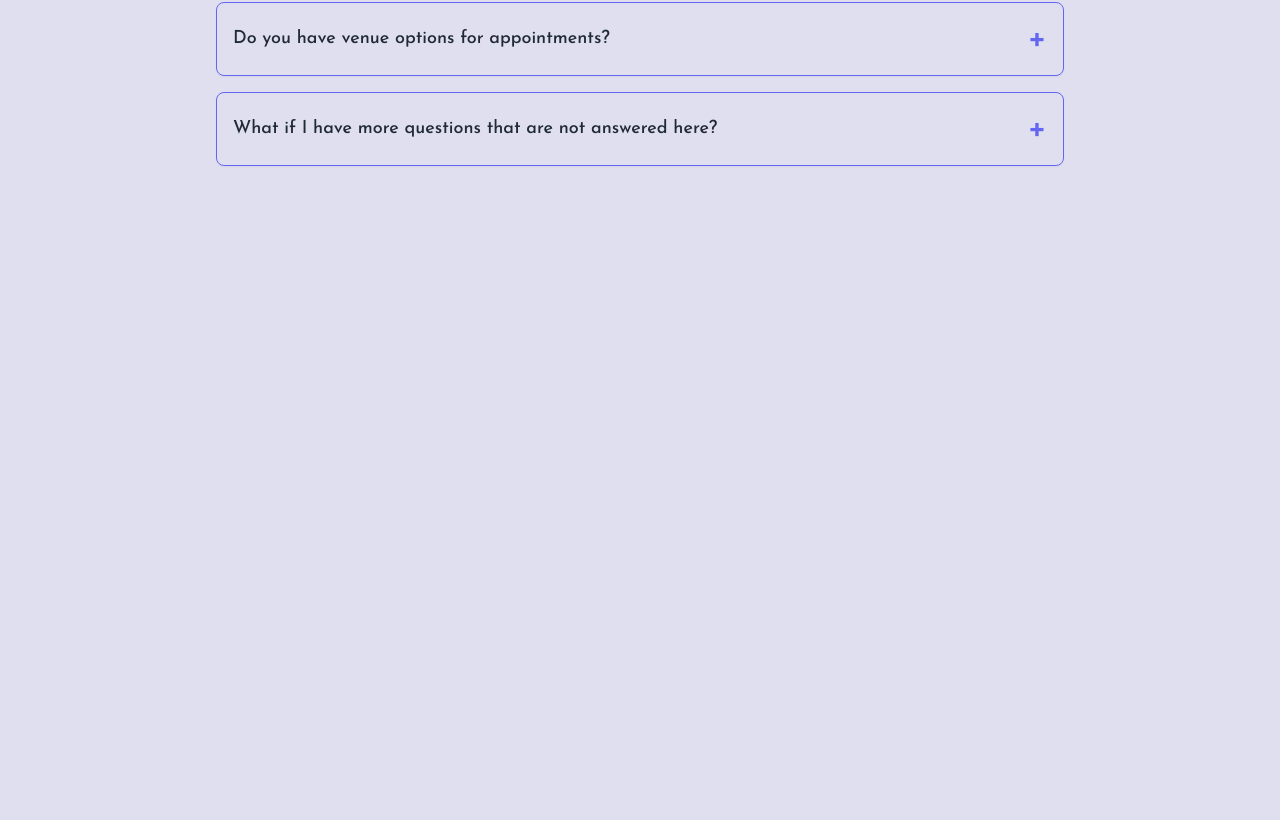
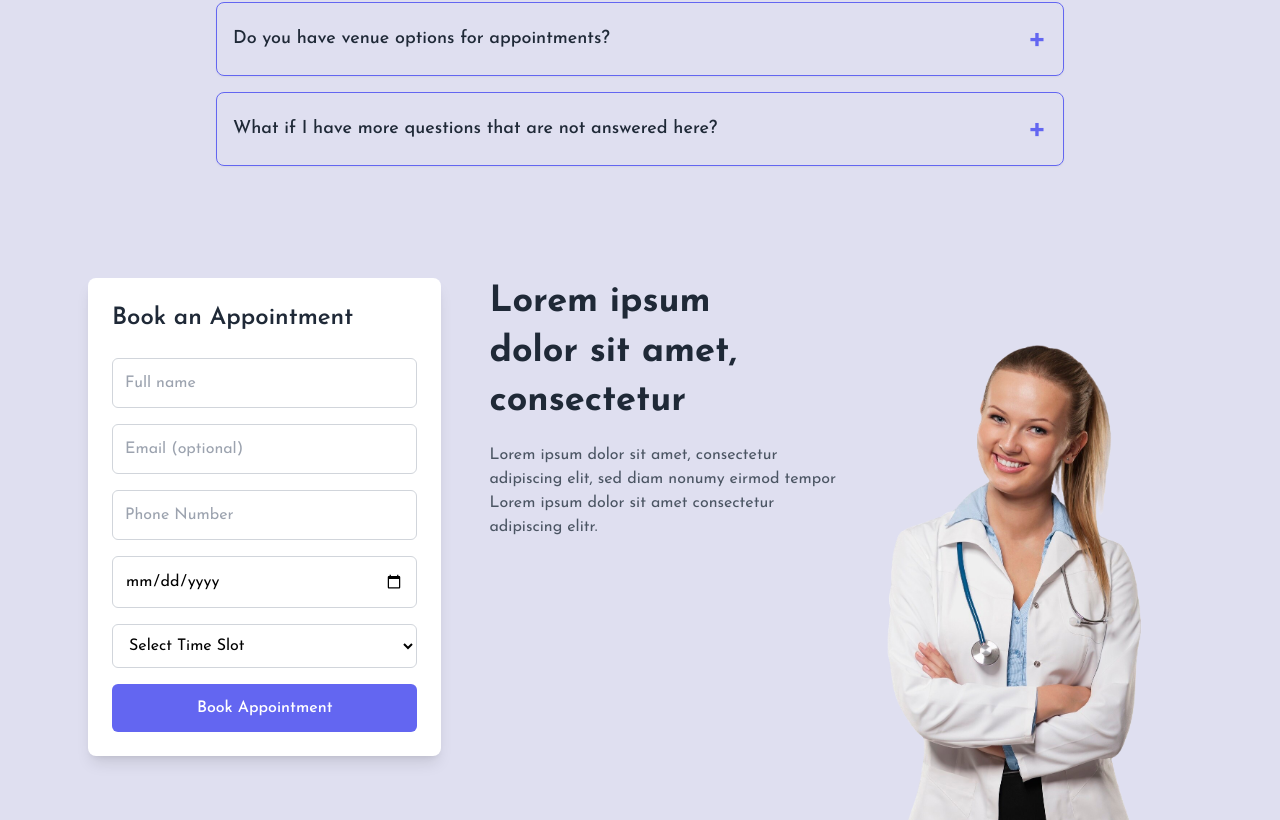
Before and after one commit to dhruv1086k/Medic, a React (Vite) app: page / in a window 1280 px wide. Shown: the part 3635-4455 px from the top of the page. Before the commit the page ends 3849 px from the top, so only its background shows below. Built offline with nearby package versions, Linux system fonts and the light colour scheme.

Commit message:
add appointment section

```diff
--- a/src/Pages/Home/Home.jsx
+++ b/src/Pages/Home/Home.jsx
@@ -1,3 +1,4 @@
+import AppointmentSection from "../../components/appointment/Appointment";
 import Cards from "../../components/Cards/Cards";
 import FAQSection from "../../components/FAQ/Faq";
 import Slider from "../../components/testiSlider/Slider";
@@ -135,6 +136,7 @@ export default function Home() {
         </p>
       </div>
       <FAQSection />
+      <AppointmentSection />
     </>
   );
 }
--- /dev/null
+++ b/src/components/appointment/Appointment.jsx
@@ -0,0 +1,69 @@
+export default function AppointmentSection() {
+  return (
+    <div className="flex flex-col lg:flex-row items-center lg:items-start justify-between max-w-6xl mx-auto py-16 px-6 relative">
+      <div className="bg-white shadow-lg rounded-lg p-6 w-full lg:w-1/3">
+        <h2 className="text-2xl font-semibold text-gray-800 mb-6">
+          Book an Appointment
+        </h2>
+        <form className="space-y-4">
+          <input
+            type="text"
+            placeholder="Full name"
+            className="w-full border border-gray-300 rounded-md p-3 focus:ring-2 focus:ring-indigo-500 focus:outline-none"
+          />
+          <input
+            type="email"
+            placeholder="Email (optional)"
+            className="w-full border border-gray-300 rounded-md p-3 focus:ring-2 focus:ring-indigo-500 focus:outline-none"
+          />
+          <input
+            type="tel"
+            placeholder="Phone Number"
+            className="w-full border border-gray-300 rounded-md p-3 focus:ring-2 focus:ring-indigo-500 focus:outline-none"
+          />
+          <input
+            type="date"
+            className="w-full border border-gray-300 rounded-md p-3 focus:ring-2 focus:ring-indigo-500 focus:outline-none"
+          />
+          <select className="w-full border border-gray-300 rounded-md p-3 bg-white focus:ring-2 focus:ring-indigo-500 focus:outline-none">
+            <option>Select Time Slot</option>
+            <option>11:00 - 12:00</option>
+            <option>12:00 - 1:00</option>
+            <option>2:00 - 3:00</option>
+            <option>3:00 - 4:00</option>
+            <option>4:00 - 5:00</option>
+          </select>
+          <button
+            type="submit"
+            className="w-full bg-indigo-500 text-white rounded-md py-3 font-medium hover:bg-indigo-600 transition"
+          >
+            Book Appointment
+          </button>
+        </form>
+      </div>
+
+      <div className="lg:ml-12 mt-12 lg:mt-0 text-center lg:text-left lg:w-2/3">
+        <div>
+          <h2 className="text-4xl font-bold text-gray-800 leading-snug">
+            Lorem ipsum <br />
+            dolor sit amet,
+            <br />
+            consectetur
+          </h2>
+          <p className="text-gray-600 mt-4 w-1/2">
+            Lorem ipsum dolor sit amet, consectetur adipiscing elit, sed diam
+            nonumy eirmod tempor Lorem ipsum dolor sit amet consectetur
+            adipiscing elitr.
+          </p>
+        </div>
+        <div className="mt-8 absolute bottom-0 right-0">
+          <img
+            src="/Appointment/doctorGirl.png"
+            alt="Doctor"
+            className="inline-block max-w-96 rounded-lg"
+          />
+        </div>
+      </div>
+    </div>
+  );
+}
```
Also changed, not shown: public/Appointment/doctorGirl.png (added).
